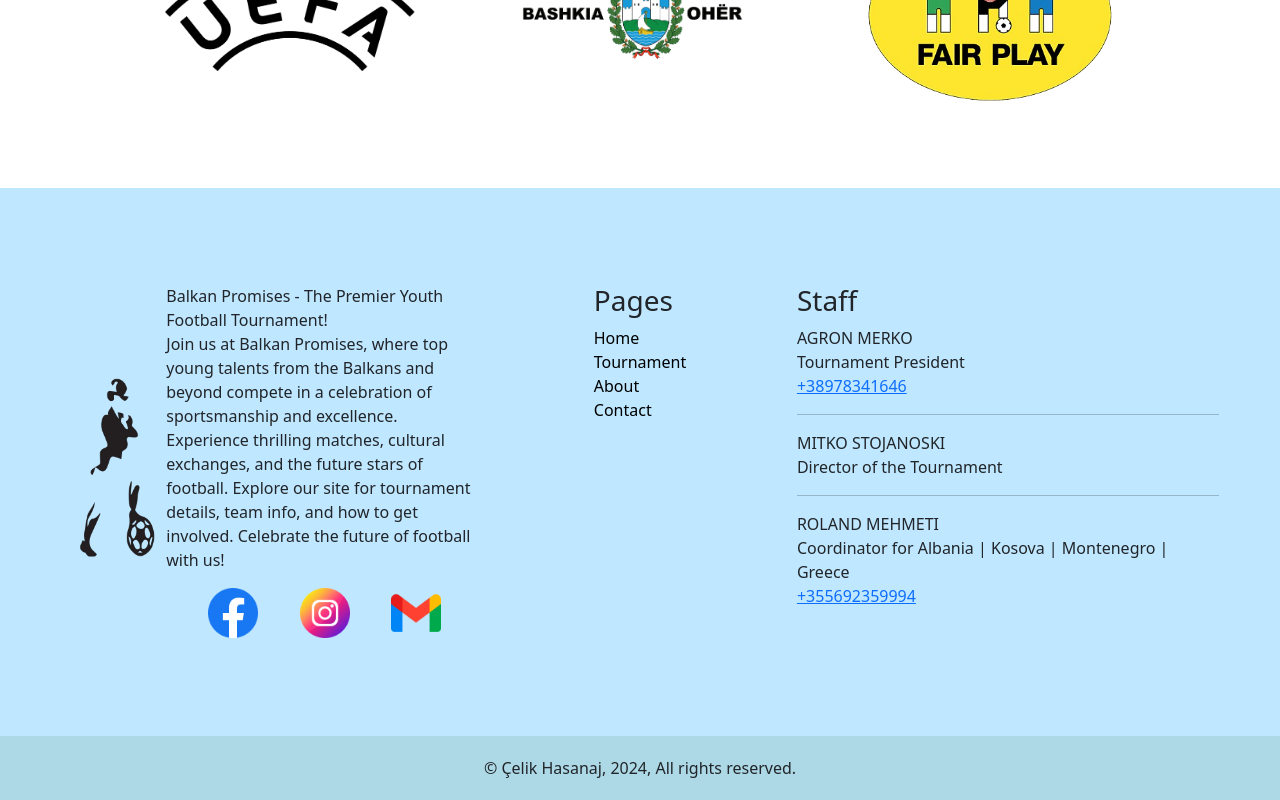
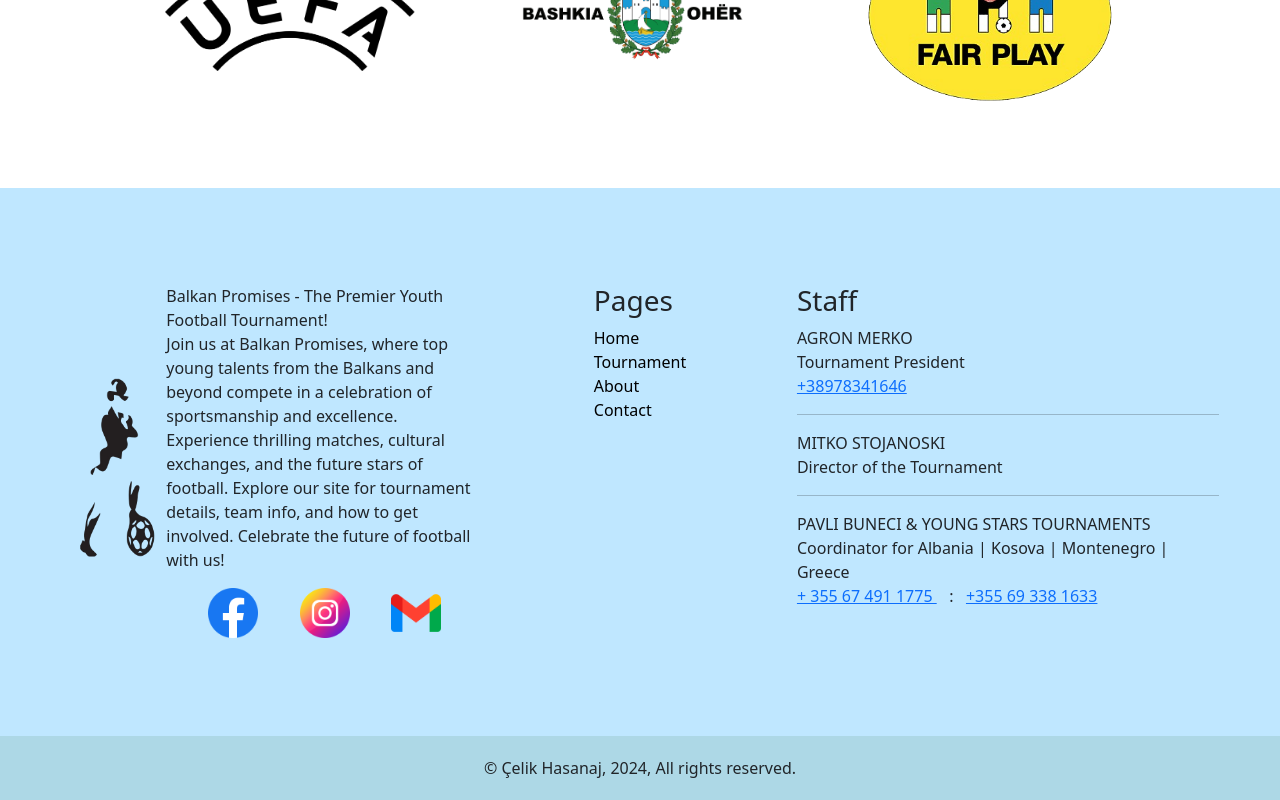
Before and after one commit to Qelik/balkan-promises, a React (Create React App) app: page / in a window 1280 px wide. Shown: the part 2530-3330 px from the top of the page. Built offline with nearby package versions, Linux system fonts and the light colour scheme.

Commit message:
footer change

```diff
--- a/src/components/footer/footer.js
+++ b/src/components/footer/footer.js
@@ -55,9 +55,9 @@ const Footer = () => {
                         <p>MITKO STOJANOSKI</p>
                         <p>Director of the Tournament</p>
                         <hr />
-                        <p>ROLAND MEHMETI</p>
+                        <p>PAVLI BUNECI & YOUNG STARS TOURNAMENTS</p>
                         <p>Coordinator for Albania | Kosova | Montenegro | Greece</p>
-                        <Link to="tel:+355692359994">+355692359994</Link>
+                        <Link to="tel:+355674911775">+ 355 67 491 1775 </Link> &nbsp;&nbsp; : &nbsp; <Link to="tel:+355693381633">+355 69 338 1633</Link>
                     </div>
                 </div>
             </div>
```
